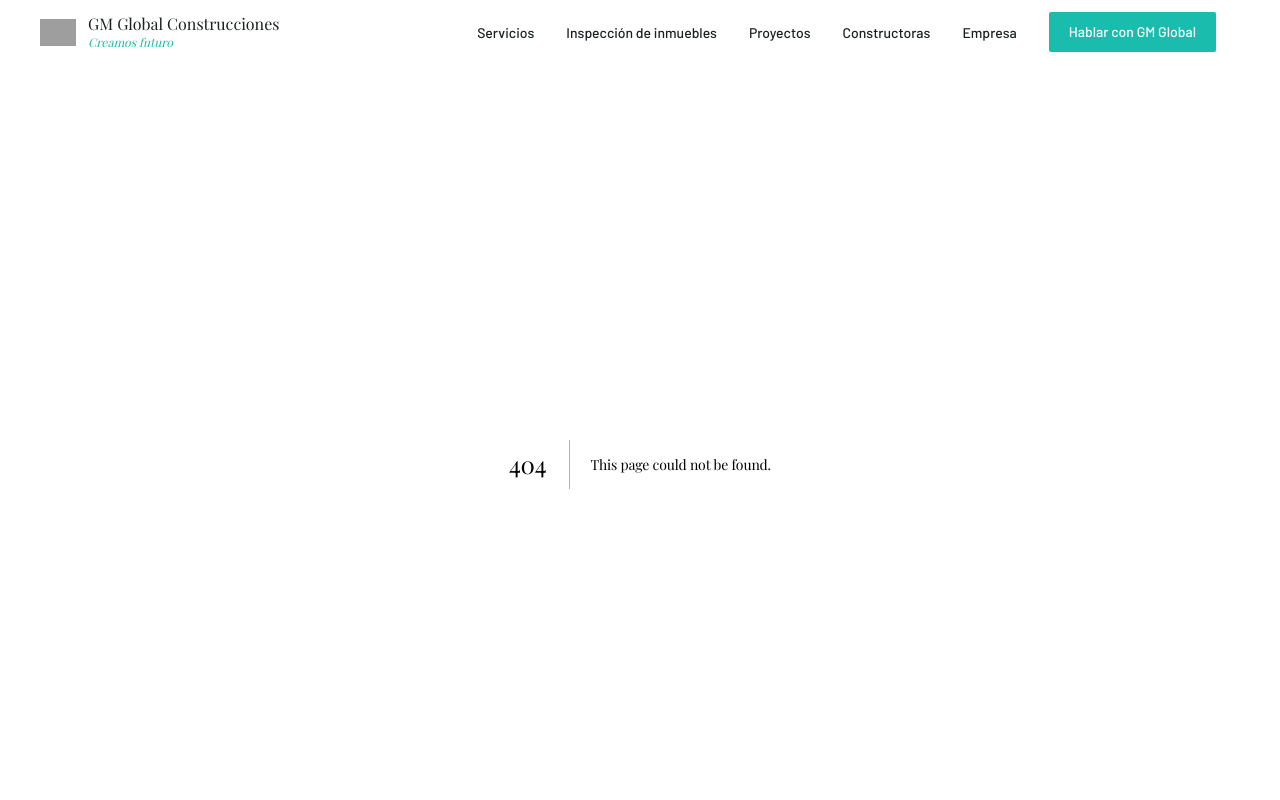
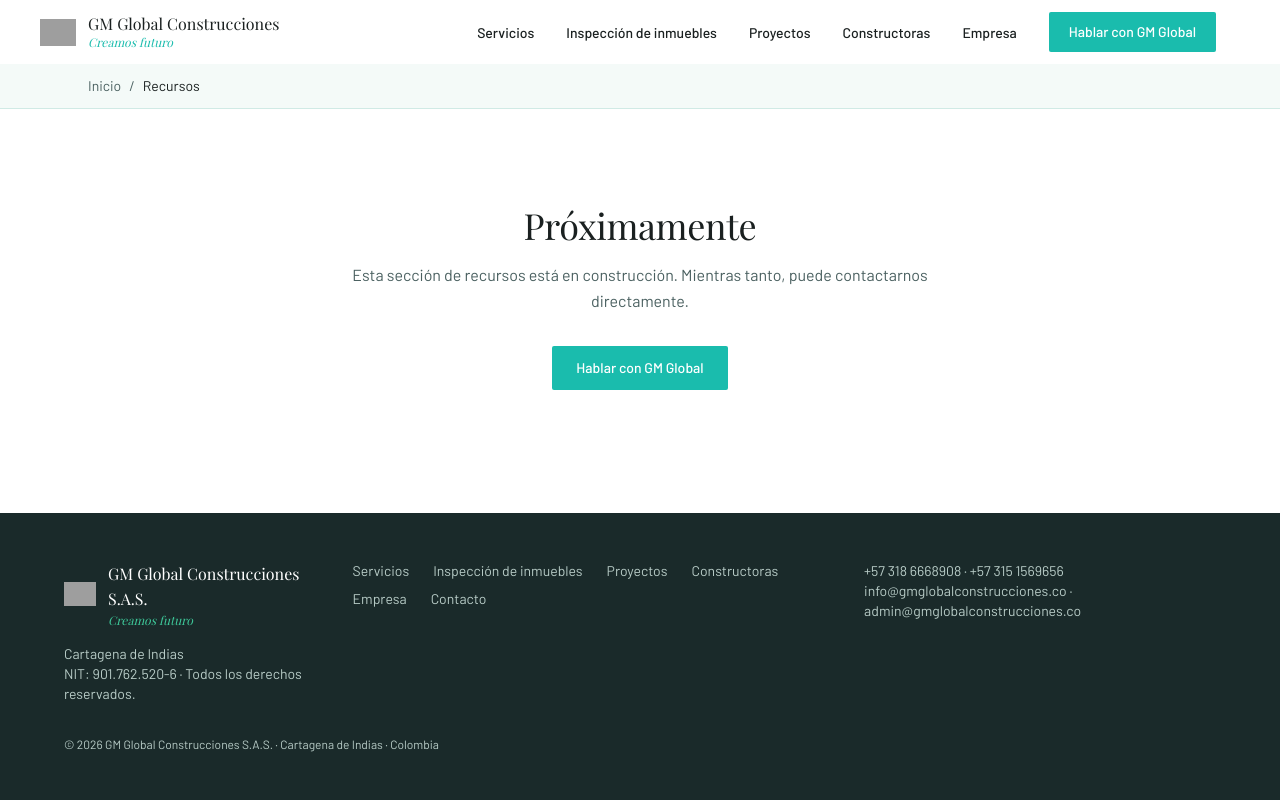
Before and after one commit to kevingm129/gm-global-construcciones, a Next.js app: page /recursos/1 in a window 1280 px wide. Before the commit this address had no page. Shown: the top 800 px of the page. Built offline with nearby package versions, Linux system fonts and the light colour scheme; grey boxes are pictures that could not be loaded.

Commit message:
feat: ruta /recursos/[slug] preparada para backlog de blog
Sin lógica de contenido implementada — el blog queda explícitamente
fuera del alcance del MVP (docs/ARQUITECTURA-INFORMACION.md §5).

```diff
--- /dev/null
+++ b/src/app/recursos/[slug]/page.tsx
@@ -0,0 +1,28 @@
+import type { Metadata } from "next";
+import { Breadcrumb } from "@/components/ui/Breadcrumb";
+import { Button } from "@/components/ui/Button";
+
+export const metadata: Metadata = {
+  title: "Recursos",
+};
+
+/**
+ * Ruta preparada para el backlog de "blog" (fuera de alcance del MVP —
+ * ver docs/ARQUITECTURA-INFORMACION.md §5). Sin lógica de contenido todavía.
+ */
+export default function RecursoPlaceholderPage() {
+  return (
+    <>
+      <Breadcrumb items={[{ label: "Inicio", href: "/" }, { label: "Recursos" }]} />
+      <section className="mx-auto max-w-2xl px-6 py-24 text-center">
+        <h1 className="text-3xl text-text-heading">Próximamente</h1>
+        <p className="mt-4 text-text-muted">
+          Esta sección de recursos está en construcción. Mientras tanto, puede contactarnos directamente.
+        </p>
+        <div className="mt-8">
+          <Button href="/contacto">Hablar con GM Global</Button>
+        </div>
+      </section>
+    </>
+  );
+}
```
